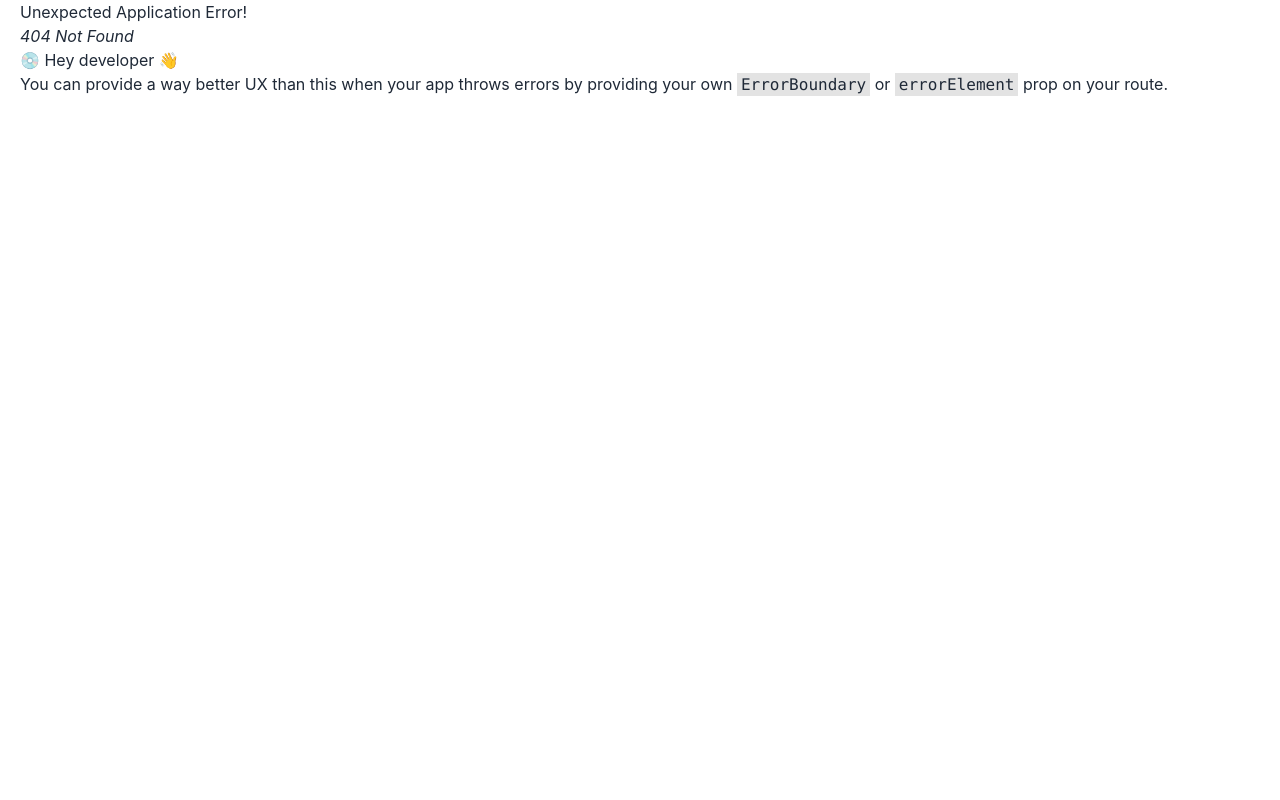
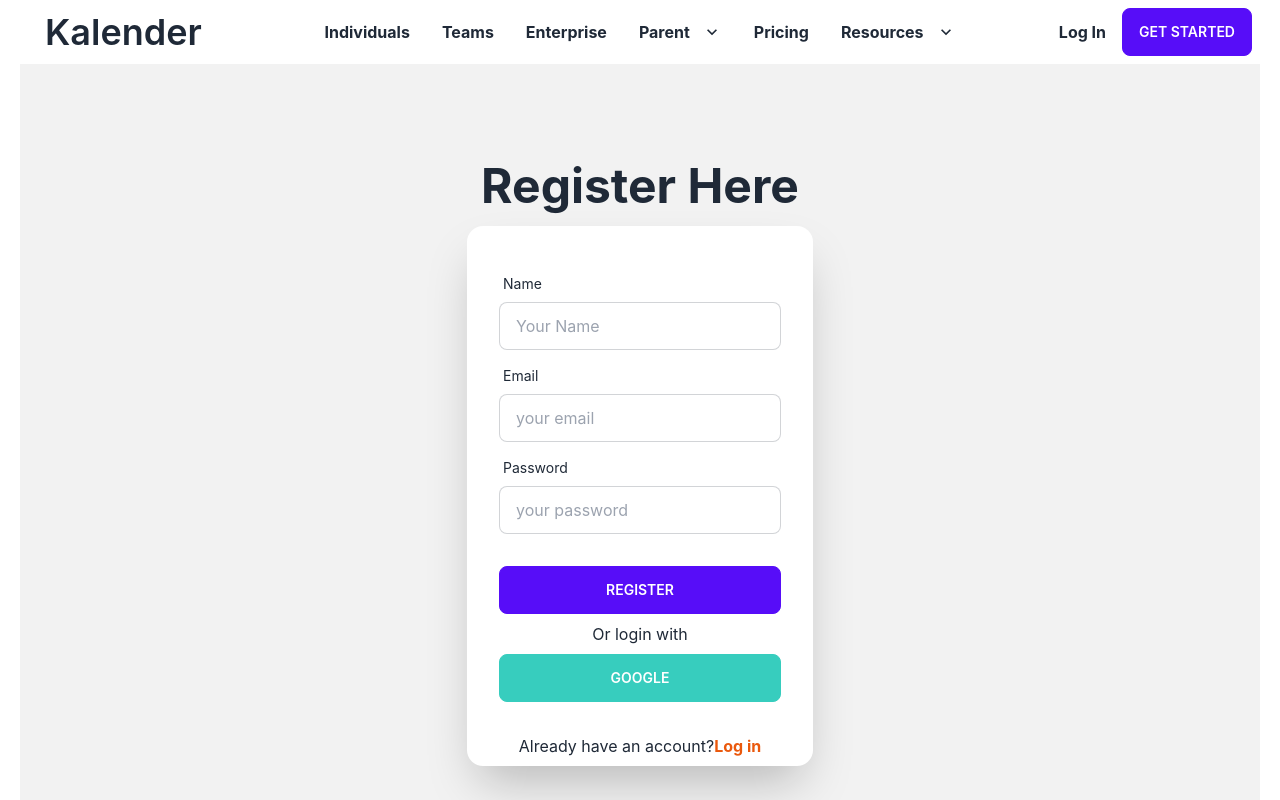
Before and after one commit to Amran-H/Kalender, a React (Create React App) app: page /register in a window 1280 px wide. Before the commit this address had no page. Shown: the top 800 px of the page. Built offline with nearby package versions, Linux system fonts and the light colour scheme.

Commit message:
login  and register page by bikash

```diff
--- /dev/null
+++ b/src/Pages/Login/Login.js
@@ -0,0 +1,60 @@
+import React from "react";
+import { Link } from "react-router-dom";
+
+const Login = () => {
+  return (
+    <div className="hero min-h-screen bg-base-200 ">
+      <div className="hero-content flex-col">
+        <div className="text-center lg:text-left">
+          <h1 className="text-5xl font-bold">Login Here</h1>
+        </div>
+        <div className="card  w-full shadow-2xl bg-base-100 mt-0 py-2">
+          <form className="card-body">
+            <div className="form-control">
+              <label className="label">
+                <span className="label-text">Email</span>
+              </label>
+              <input
+                type="email"
+                name="email"
+                placeholder="enter your email"
+                className="input input-bordered"
+                required
+              />
+            </div>
+            <div className="form-control">
+              <label className="label">
+                <span className="label-text">Password</span>
+              </label>
+              <input
+                type="password"
+                name="password"
+                placeholder="enter your password"
+                className="input input-bordered"
+                required
+              />
+              <label className="label">
+                <Link href="#" className="label-text-alt link link-hover">
+                  Forgot password?
+                </Link>
+              </label>
+            </div>
+            <div className="form-control mt-0">
+              <button className="btn btn-primary">Login</button>
+            </div>
+            <p className="text-center">Or login with</p>
+            <button className="btn btn-accent text-white">Google</button>
+          </form>
+          <p className="text-center">
+            New in Kalender?
+            <Link to="/register" className="text-orange-600 font-bold">
+              Register
+            </Link>
+          </p>
+        </div>
+      </div>
+    </div>
+  );
+};
+
+export default Login;
--- /dev/null
+++ b/src/Pages/Register/Register.js
@@ -0,0 +1,74 @@
+import { Link } from "react-router-dom";
+
+const Register = () => {
+
+    return (
+      <div className="hero min-h-screen bg-base-200">
+        <div className="hero-content flex-col">
+          <div className="text-center lg:text-left">
+            <h1 className="text-5xl font-bold">Register Here</h1>
+          </div>
+          <div className="card  w-full  shadow-2xl bg-base-100 mt-0 py-2">
+            <form className="card-body">
+              <div className="form-control">
+                <label className="label">
+                  <span className="label-text">Name</span>
+                </label>
+                <input
+                  type="text"
+                  name="name"
+                  placeholder="Your Name"
+                  className="input input-bordered"
+                  required
+                />
+              </div>
+              <div className="form-control">
+                <label className="label">
+                  <span className="label-text">Email</span>
+                </label>
+                <input
+                  type="email"
+                  name="email"
+                  placeholder="your email"
+                  className="input input-bordered"
+                  required
+                />
+              </div>
+              <div className="form-control">
+                <label className="label">
+                  <span className="label-text">Password</span>
+                </label>
+                <input
+                  type="password"
+                  name="password"
+                  placeholder="your password"
+                  className="input input-bordered"
+                  required
+                />
+              </div>
+
+              <div className="form-control mt-6">
+                <button className="btn btn-primary">
+                   Register
+                </button>
+              </div>
+              <p className="text-center">Or login with</p>
+              <button
+                className="btn btn-accent text-white"
+              >
+                Google
+              </button>
+            </form>
+            <p className="text-center">
+              Already have an account?
+              <Link to="/login" className="text-orange-600 font-bold">
+                Log in
+              </Link>
+            </p>
+          </div>
+        </div>
+      </div>
+    );
+  };
+
+  export default Register;
--- a/src/Pages/Shared/Navbar/Navbar.js
+++ b/src/Pages/Shared/Navbar/Navbar.js
@@ -40,7 +40,7 @@ const Navbar = () => {
 
                     </ul>
                 </div>
-                <Link className="btn btn-ghost normal-case md:text-4xl text-xl">Kalender</Link>
+                <Link to='/' className="btn btn-ghost normal-case md:text-4xl text-xl">Kalender</Link>
             </div>
 
             {/* Big Screen */}
@@ -77,7 +77,7 @@ const Navbar = () => {
             </div>
             <div className="navbar-end">
 
-                <Link className="md:mr-4 mr-3 hover:text-blue-600 font-bold">Log In</Link>
+                <Link to='/login' className="md:mr-4 mr-3 hover:text-blue-600 font-bold">Log In</Link>
                 <Link className="btn btn-primary ">Get started</Link>
             </div>
         </div>
```
Also changed, not shown: src/Routes/Routes/Routes.js (+10 -0 lines).
